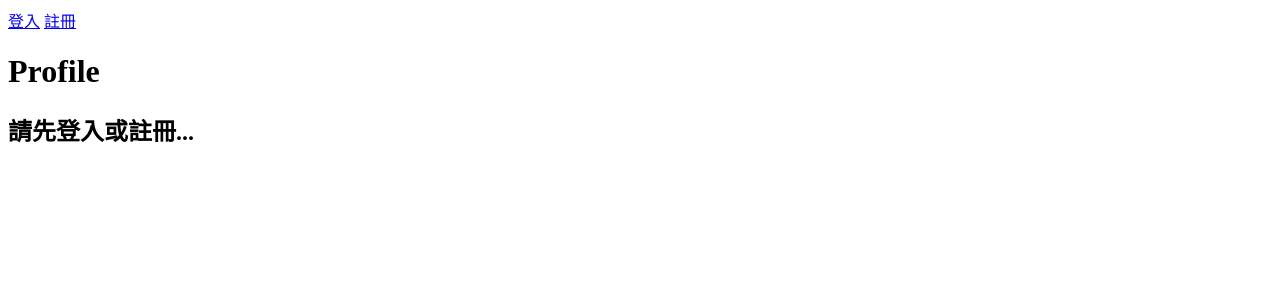
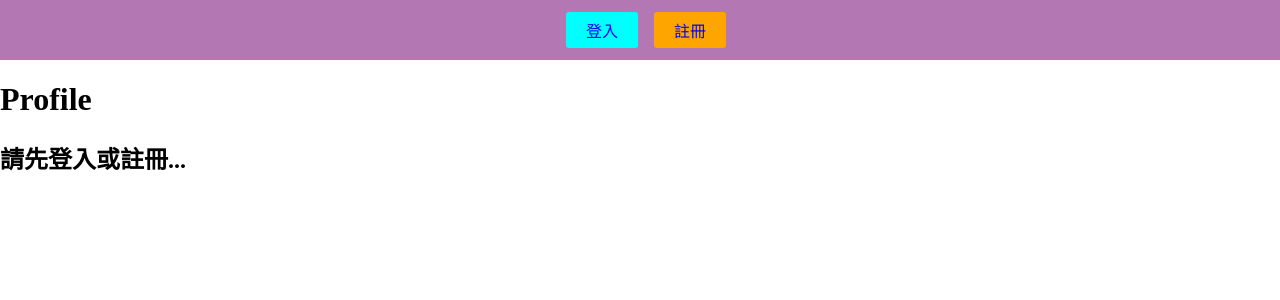
Before and after one commit to GarrisonHuang/django-todo, a Django app: page / in a window 1280 px wide. Shown: the top 300 px of the page. Run offline with Django 5.2, Linux system fonts and the light colour scheme.

Commit message:
完成base.html 版面

```diff
--- a/templates/base.html
+++ b/templates/base.html
@@ -5,15 +5,45 @@
     <meta charset="UTF-8">
     <meta name="viewport" content="width=device-width, initial-scale=1.0">
     <title>Document</title>
+    <style>
+        body {
+            margin: 0;
+            padding: 0;
+        }
+
+        #navbar {
+            text-align: center;
+            background-color: rgb(179, 119, 179);
+            padding: 12px;
+        }
+
+        .username {
+            color: yellow;
+        }
+
+        .button {
+            display: inline-block;
+            background: orange;
+            text-align: center;
+            padding: 6px;
+            width: 60px;
+            text-decoration: none;
+            border-radius: 3px;
+            margin-left: 12px;
+        }
+    </style>
+
 </head>
 
 <body>
-    {% if user.is_authenticated %}
-    使用者:{{user.username}}
-    <a href="{% url 'logout' %}">登出</a>
-    {% else %}
-    <a href="{% url 'login' %}">登入</a>
-    <a href="{% url 'register' %}">註冊</a>
+    <div id="navbar">
+        {% if user.is_authenticated %}
+        使用者:<span class="username">{{user.username}}</span>
+        <a class="button" style="background-color: red; color:white" href="{% url 'logout' %}">登出</a>
+        {% else %}
+        <a class="button" style="background-color:aqua;" href="{% url 'login' %}">登入</a>
+        <a class="button" href="{% url 'register' %}">註冊</a>
+    </div>
     {% endif %}
 
     {% block content %}
```
